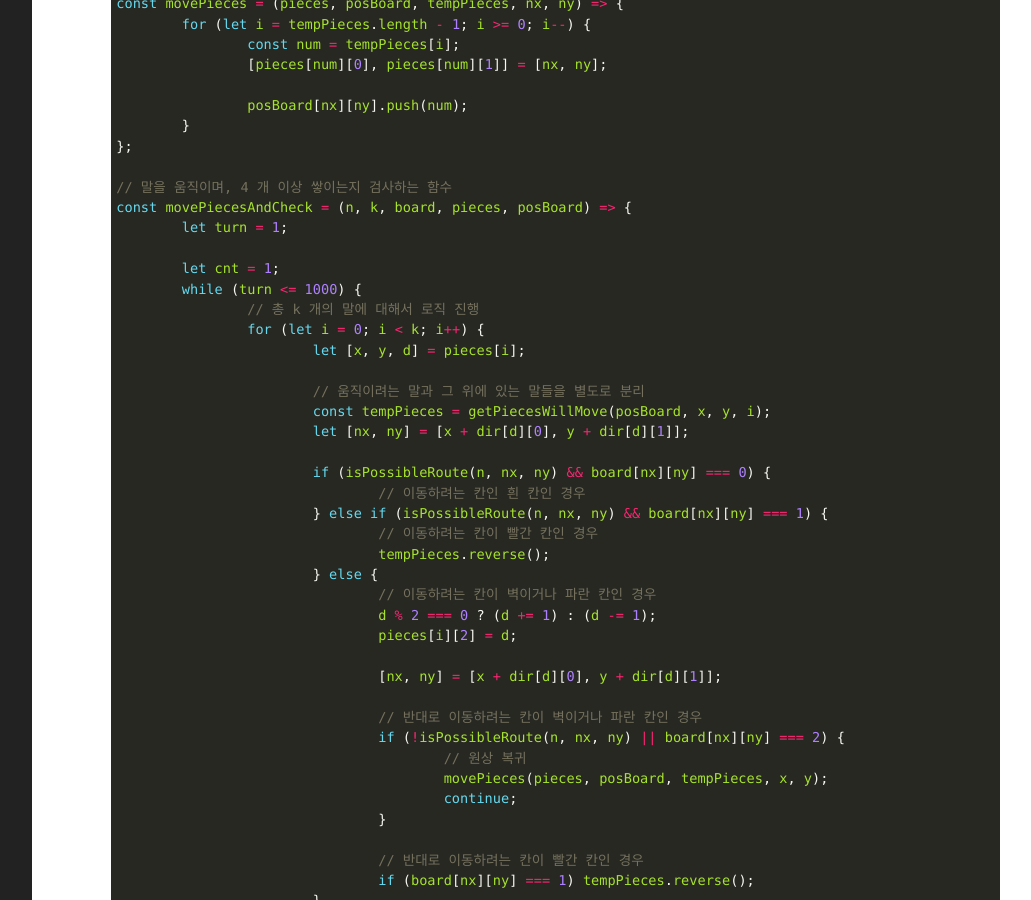
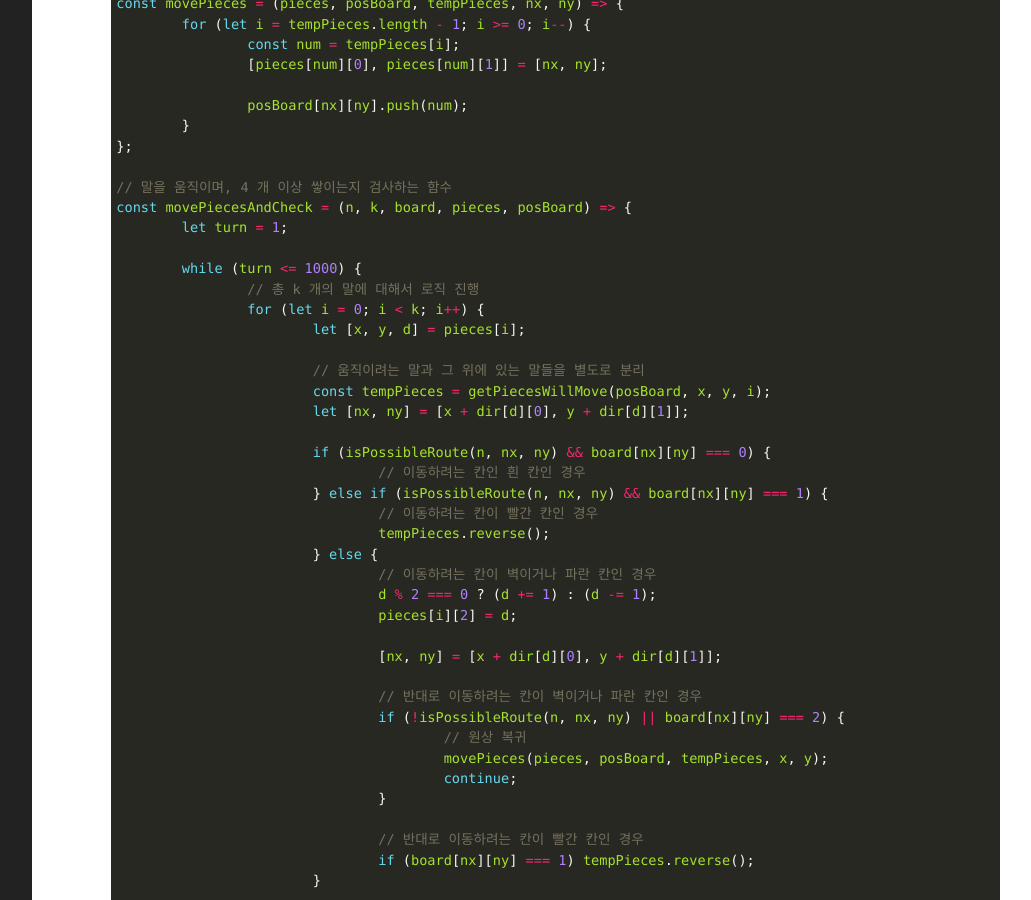
Before and after one commit to qkrrlgh519/qkrrlgh519.github.io, a Jekyll site: the page built from _posts/2021-11-19-BOJ-Implementation-17837.md, in a window 1280 px wide and 900 px high, scrolled down 3504 px. Shown: the whole window, without its empty margins (201-1232 px from the left). Built offline with Jekyll 4.4.1, drawn with Linux system fonts in a browser that asks for light colours.

Commit message:
fix: 백준 17837번 새로운 게임 2 코드 수정

```diff
--- a/_posts/2021-11-19-BOJ-Implementation-17837.md
+++ b/_posts/2021-11-19-BOJ-Implementation-17837.md
@@ -129,7 +129,6 @@ const movePieces = (pieces, posBoard, tempPieces, nx, ny) => {
 const movePiecesAndCheck = (n, k, board, pieces, posBoard) => {
 	let turn = 1;
 
-	let cnt = 1;
 	while (turn <= 1000) {
 		// 총 k 개의 말에 대해서 로직 진행
 		for (let i = 0; i < k; i++) {
```
